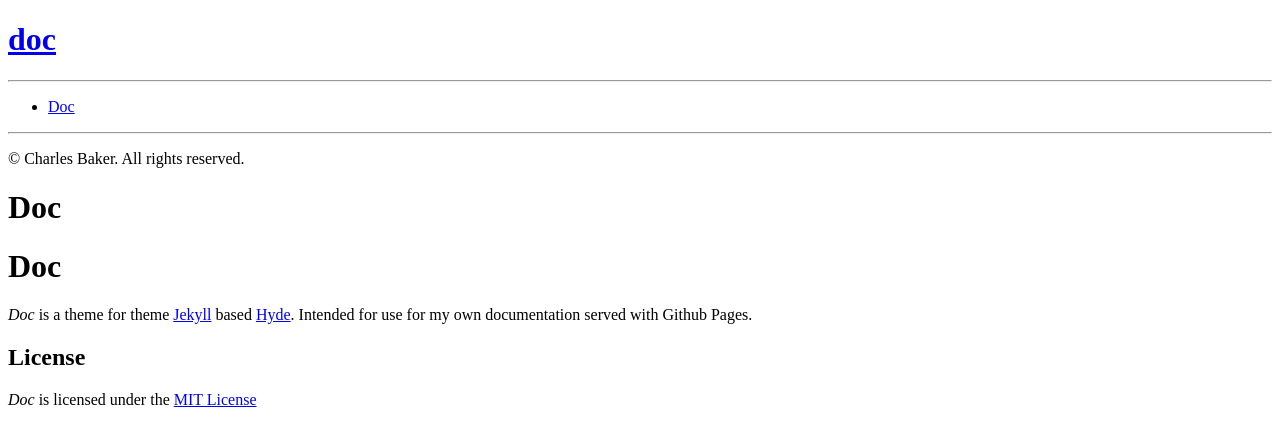
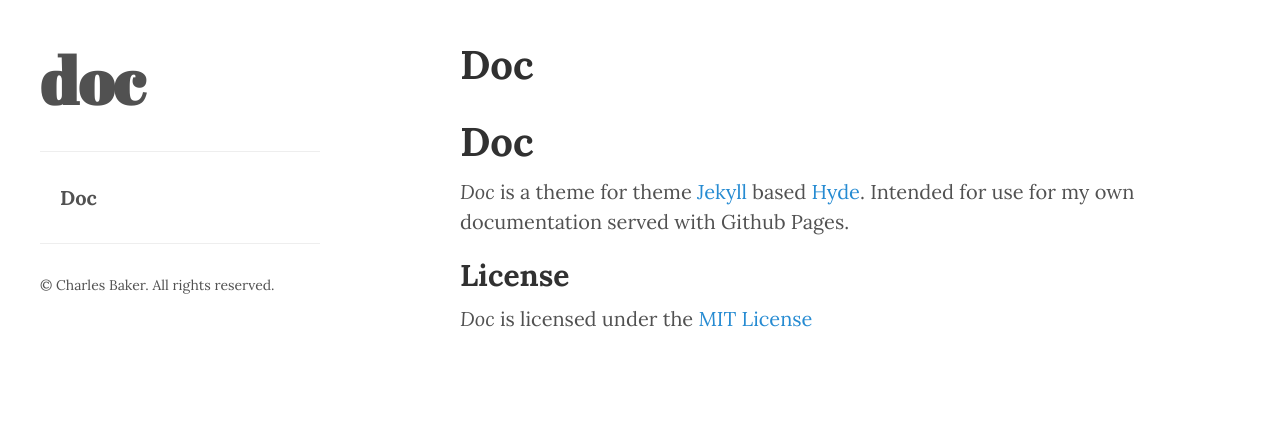
Before and after one commit to cwbaker/doc, a Jekyll site: the page built from README.md, in a window 1280 px wide. Shown: the top 446 px of the page. Built offline with Jekyll 4.4.1, drawn with Linux system fonts in a browser that asks for light colours; our own code applies the rules of GitHub Pages for plain Markdown files.

Commit message:
Add slash in stylesheet links

```diff
--- a/_includes/head.html
+++ b/_includes/head.html
@@ -15,8 +15,8 @@
   </title>
 
   <!-- CSS -->
-  <link rel="stylesheet" href="{{ site.baseurl }}assets/poole.css">
-  <link rel="stylesheet" href="{{ site.baseurl }}assets/syntax.css">
-  <link rel="stylesheet" href="{{ site.baseurl }}assets/hyde.css">
+  <link rel="stylesheet" href="{{ site.baseurl }}/assets/poole.css">
+  <link rel="stylesheet" href="{{ site.baseurl }}/assets/syntax.css">
+  <link rel="stylesheet" href="{{ site.baseurl }}/assets/hyde.css">
   <link rel="stylesheet" href="http://fonts.googleapis.com/css?family=Lora:400,400italic,700|Abril+Fatface">
 </head>
```
